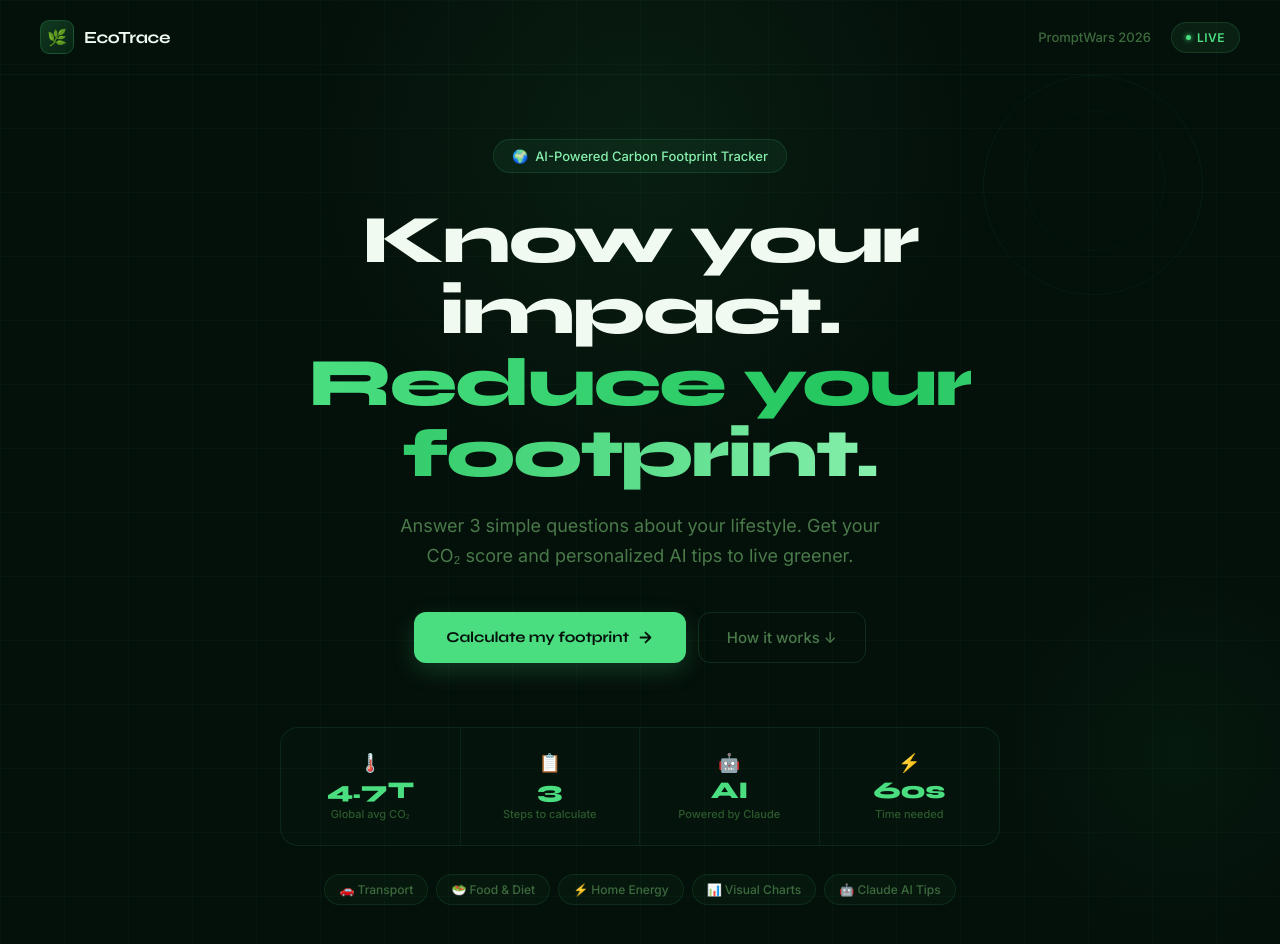
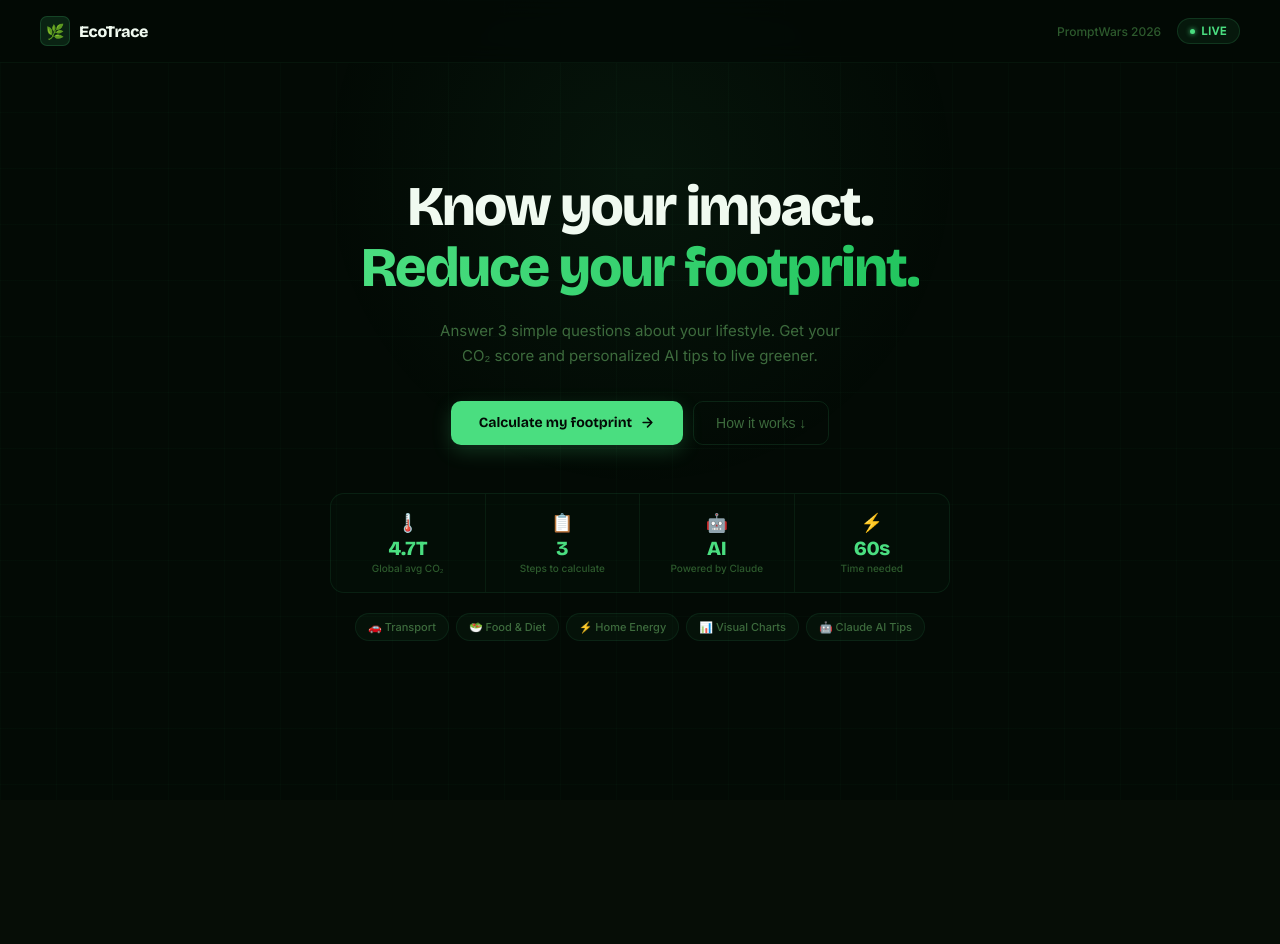
Before and after one commit to Disshuu/carbon-tracker, a React (Create React App) app: page / in a window 1280 px wide. Shown: the top 944 px of the page. After the commit the page ends 800 px from the top, so only its background shows below. Built offline with nearby package versions, Linux system fonts and the light colour scheme.

Commit message:
Fix landing page font sizes

```diff
--- a/src/components/LandingPage.js
+++ b/src/components/LandingPage.js
@@ -1,96 +1,74 @@
 import React, { useEffect, useState } from 'react';
 
 export default function LandingPage({ onStart }) {
-  const [hover, setHover] = useState(false);
-
   useEffect(() => {
     const style = document.createElement('style');
     style.textContent = `
-      @import url('https://fonts.googleapis.com/css2?family=Syne:wght@400;600;700;800&family=Inter:wght@300;400;500;600&display=swap');
-      @keyframes fadeUp { from{opacity:0;transform:translateY(24px)} to{opacity:1;transform:translateY(0)} }
-      @keyframes float { 0%,100%{transform:translateY(0px)} 50%{transform:translateY(-10px)} }
-      @keyframes glow { 0%,100%{opacity:0.5} 50%{opacity:1} }
-      .a1{animation:fadeUp 0.7s cubic-bezier(0.16,1,0.3,1) forwards;opacity:0;animation-delay:0.1s}
-      .a2{animation:fadeUp 0.7s cubic-bezier(0.16,1,0.3,1) forwards;opacity:0;animation-delay:0.2s}
-      .a3{animation:fadeUp 0.7s cubic-bezier(0.16,1,0.3,1) forwards;opacity:0;animation-delay:0.35s}
-      .a4{animation:fadeUp 0.7s cubic-bezier(0.16,1,0.3,1) forwards;opacity:0;animation-delay:0.5s}
-      .a5{animation:fadeUp 0.7s cubic-bezier(0.16,1,0.3,1) forwards;opacity:0;animation-delay:0.65s}
-      .floatEl{animation:float 5s ease-in-out infinite}
-      .statcard:hover{background:rgba(74,222,128,0.08)!important;border-color:rgba(74,222,128,0.25)!important;transform:translateY(-3px)!important}
-      .statcard{transition:all 0.25s ease!important}
-      .pill:hover{background:rgba(74,222,128,0.1)!important;color:#4ade80!important}
-      .pill{transition:all 0.2s!important}
-      .ctabtn:hover{transform:translateY(-2px)!important;box-shadow:0 20px 48px rgba(74,222,128,0.3)!important;background:#22c55e!important}
-      .ctabtn{transition:all 0.2s ease!important}
+      @import url('https://fonts.googleapis.com/css2?family=Bricolage+Grotesque:opsz,wght@12..96,400;12..96,700;12..96,800&family=Inter:wght@300;400;500&display=swap');
+      @keyframes fadeUp{from{opacity:0;transform:translateY(20px)}to{opacity:1;transform:translateY(0)}}
+      @keyframes glow{0%,100%{border-color:rgba(74,222,128,0.15)}50%{border-color:rgba(74,222,128,0.4)}}
+      .a1{animation:fadeUp 0.7s ease forwards;opacity:0;animation-delay:0.05s}
+      .a2{animation:fadeUp 0.7s ease forwards;opacity:0;animation-delay:0.15s}
+      .a3{animation:fadeUp 0.7s ease forwards;opacity:0;animation-delay:0.25s}
+      .a4{animation:fadeUp 0.7s ease forwards;opacity:0;animation-delay:0.35s}
+      .a5{animation:fadeUp 0.7s ease forwards;opacity:0;animation-delay:0.45s}
+      .a6{animation:fadeUp 0.7s ease forwards;opacity:0;animation-delay:0.55s}
+      .glowb{animation:glow 3s ease-in-out infinite}
+      .mainbtn{transition:all 0.2s!important}
+      .mainbtn:hover{transform:translateY(-2px)!important;box-shadow:0 16px 40px rgba(74,222,128,0.3)!important;background:#22c55e!important}
+      .ghostbtn{transition:all 0.2s!important}
+      .ghostbtn:hover{background:rgba(74,222,128,0.07)!important;border-color:rgba(74,222,128,0.25)!important;color:#86efac!important}
+      .sc{transition:all 0.2s!important}
+      .sc:hover{background:rgba(74,222,128,0.07)!important}
+      .pl{transition:all 0.2s!important}
+      .pl:hover{background:rgba(74,222,128,0.08)!important;color:#4ade80!important;border-color:rgba(74,222,128,0.25)!important}
     `;
     document.head.appendChild(style);
   }, []);
 
   return (
     <div style={{
-      minHeight: '100vh',
-      background: '#04100a',
-      color: '#e2f0e2',
-      fontFamily: "'Inter', sans-serif",
-      position: 'relative',
-      overflowX: 'hidden',
+      minHeight: '100vh', background: '#030a05',
+      color: '#e2f0e2', fontFamily: "'Inter', sans-serif",
+      position: 'relative', overflowX: 'hidden',
     }}>
 
-      {/* Background */}
-      <div style={{ position: 'absolute', inset: 0, pointerEvents: 'none', overflow: 'hidden' }}>
+      {/* BG */}
+      <div style={{ position: 'fixed', inset: 0, pointerEvents: 'none', zIndex: 0 }}>
         <div style={{
           position: 'absolute', width: '700px', height: '700px', borderRadius: '50%',
-          background: 'radial-gradient(circle, rgba(74,222,128,0.07) 0%, transparent 70%)',
-          top: '-200px', left: '50%', transform: 'translateX(-50%)',
-        }} />
-        <div style={{
-          position: 'absolute', width: '400px', height: '400px', borderRadius: '50%',
-          background: 'radial-gradient(circle, rgba(34,197,94,0.05) 0%, transparent 70%)',
-          bottom: '0', right: '-100px',
+          background: 'radial-gradient(circle, rgba(74,222,128,0.055) 0%, transparent 65%)',
+          top: '-180px', left: '50%', transform: 'translateX(-50%)',
         }} />
         <div style={{
           position: 'absolute', inset: 0,
-          backgroundImage: 'linear-gradient(rgba(74,222,128,0.03) 1px, transparent 1px), linear-gradient(90deg, rgba(74,222,128,0.03) 1px, transparent 1px)',
-          backgroundSize: '64px 64px',
-        }} />
-        {/* Floating rings */}
-        <div className="floatEl" style={{
-          position: 'absolute', top: '8%', right: '6%',
-          width: '220px', height: '220px', borderRadius: '50%',
-          border: '1px solid rgba(74,222,128,0.07)',
-        }} />
-        <div className="floatEl" style={{
-          position: 'absolute', top: '12%', right: '9%',
-          width: '140px', height: '140px', borderRadius: '50%',
-          border: '1px solid rgba(74,222,128,0.05)',
-          animationDelay: '1.5s',
+          backgroundImage: 'linear-gradient(rgba(74,222,128,0.025) 1px, transparent 1px), linear-gradient(90deg, rgba(74,222,128,0.025) 1px, transparent 1px)',
+          backgroundSize: '56px 56px',
         }} />
       </div>
 
       {/* Navbar */}
       <nav className="a1" style={{
         display: 'flex', justifyContent: 'space-between', alignItems: 'center',
-        padding: '20px 40px', position: 'relative', zIndex: 10,
-        borderBottom: '1px solid rgba(74,222,128,0.06)',
+        padding: '16px 40px', position: 'relative', zIndex: 10,
+        borderBottom: '1px solid rgba(74,222,128,0.05)',
+        background: 'rgba(3,10,5,0.85)', backdropFilter: 'blur(12px)',
       }}>
-        <div style={{ display: 'flex', alignItems: 'center', gap: '10px' }}>
+        <div style={{ display: 'flex', alignItems: 'center', gap: '9px' }}>
           <div style={{
-            width: '34px', height: '34px',
-            background: 'linear-gradient(135deg, rgba(74,222,128,0.2), rgba(34,197,94,0.1))',
-            borderRadius: '9px', display: 'flex', alignItems: 'center', justifyContent: 'center',
-            border: '1px solid rgba(74,222,128,0.2)', fontSize: '16px',
+            width: '30px', height: '30px', borderRadius: '7px', fontSize: '15px',
+            background: 'rgba(74,222,128,0.12)', border: '1px solid rgba(74,222,128,0.18)',
+            display: 'flex', alignItems: 'center', justifyContent: 'center',
           }}>🌿</div>
-          <span style={{ fontFamily: "'Syne', sans-serif", fontWeight: 700, fontSize: '17px', letterSpacing: '-0.02em', color: '#f0faf0' }}>
-            EcoTrace
-          </span>
+          <span style={{ fontFamily: "'Bricolage Grotesque',sans-serif", fontWeight: 800, fontSize: '16px', color: '#f0faf0', letterSpacing: '-0.02em' }}>EcoTrace</span>
         </div>
-        <div style={{ display: 'flex', alignItems: 'center', gap: '20px' }}>
-          <span style={{ fontSize: '13px', color: '#3d6b3d', fontWeight: 500 }}>PromptWars 2026</span>
+        <div style={{ display: 'flex', alignItems: 'center', gap: '16px' }}>
+          <span style={{ fontSize: '12px', color: '#2d5a2d', fontWeight: 500 }}>PromptWars 2026</span>
           <div style={{
             display: 'flex', alignItems: 'center', gap: '6px',
-            padding: '7px 14px', borderRadius: '100px',
-            background: 'rgba(74,222,128,0.08)', border: '1px solid rgba(74,222,128,0.15)',
-            fontSize: '12px', color: '#4ade80', fontWeight: 600, letterSpacing: '0.04em',
+            padding: '5px 12px', borderRadius: '100px',
+            background: 'rgba(74,222,128,0.07)', border: '1px solid rgba(74,222,128,0.15)',
+            fontSize: '11px', color: '#4ade80', fontWeight: 700, letterSpacing: '0.05em',
           }}>
             <div style={{ width: '5px', height: '5px', borderRadius: '50%', background: '#4ade80', boxShadow: '0 0 5px #4ade80' }} />
             LIVE
@@ -98,113 +76,113 @@ export default function LandingPage({ onStart }) {
         </div>
       </nav>
 
-      {/* Hero content */}
+      {/* Hero */}
       <div style={{
-        maxWidth: '960px', margin: '0 auto',
-        padding: '64px 40px 48px',
+        maxWidth: '780px', margin: '0 auto',
+        padding: '56px 32px 40px',
         position: 'relative', zIndex: 10,
         display: 'flex', flexDirection: 'column', alignItems: 'center', textAlign: 'center',
       }}>
 
         {/* Badge */}
-        <div className="a1" style={{
+        <div className="a1 glowb" style={{
           display: 'inline-flex', alignItems: 'center', gap: '8px',
-          padding: '8px 18px', borderRadius: '100px', marginBottom: '32px',
-          background: 'rgba(74,222,128,0.06)', border: '1px solid rgba(74,222,128,0.14)',
-          fontSize: '13px', color: '#86efac', fontWeight: 500,
+          padding: '7px 16px', borderRadius: '100px', marginBottom: '28px',
+          background: 'rgba(74,222,128,0.05)', border: '1px solid rgba(74,222,128,0.18)',
+          fontSize: '12px', color: '#86efac', fontWeight: 500,
         }}>
           🌍 &nbsp;AI-Powered Carbon Footprint Tracker
         </div>
 
-        {/* Heading */}
+        {/* Heading — properly sized */}
         <h1 className="a2" style={{
-          fontFamily: "'Syne', sans-serif",
-          fontSize: 'clamp(36px, 5.5vw, 68px)',
-          fontWeight: 800,
-          lineHeight: 1.05,
+          fontFamily: "'Bricolage Grotesque',sans-serif",
+          fontSize: 'clamp(32px, 4.5vw, 56px)',
+          fontWeight: 800, lineHeight: 1.05,
           letterSpacing: '-0.03em',
-          marginBottom: '20px',
-          color: '#f0faf0',
-          maxWidth: '780px',
+          color: '#f0faf0', marginBottom: '2px',
+          maxWidth: '640px',
         }}>
-          Know your impact.<br />
-          <span style={{
-            background: 'linear-gradient(90deg, #4ade80, #22c55e, #86efac)',
-            WebkitBackgroundClip: 'text', WebkitTextFillColor: 'transparent', backgroundClip: 'text',
-          }}>Reduce your footprint.</span>
+          Know your impact.
+        </h1>
+        <h1 className="a2" style={{
+          fontFamily: "'Bricolage Grotesque',sans-serif",
+          fontSize: 'clamp(32px, 4.5vw, 56px)',
+          fontWeight: 800, lineHeight: 1.05,
+          letterSpacing: '-0.03em',
+          marginBottom: '20px', maxWidth: '640px',
+          background: 'linear-gradient(90deg, #4ade80, #22c55e)',
+          WebkitBackgroundClip: 'text', WebkitTextFillColor: 'transparent', backgroundClip: 'text',
+        }}>
+          Reduce your footprint.
         </h1>
 
-        {/* Subheading */}
+        {/* Subtitle */}
         <p className="a3" style={{
-          fontSize: 'clamp(15px, 1.8vw, 18px)',
-          color: '#4a7a4a', lineHeight: 1.7, fontWeight: 400,
-          maxWidth: '480px', marginBottom: '40px',
+          fontSize: '15px', color: '#3d6b3d', lineHeight: 1.7,
+          maxWidth: '400px', marginBottom: '32px', fontWeight: 400,
         }}>
           Answer 3 simple questions about your lifestyle. Get your CO₂ score and personalized AI tips to live greener.
         </p>
 
-        {/* CTA buttons */}
-        <div className="a4" style={{ display: 'flex', gap: '12px', flexWrap: 'wrap', justifyContent: 'center', marginBottom: '64px' }}>
-          <button className="ctabtn" onClick={onStart} style={{
-            padding: '15px 32px',
-            background: '#4ade80', color: '#04100a',
-            border: 'none', borderRadius: '12px',
-            fontSize: '15px', fontWeight: 700,
-            fontFamily: "'Syne', sans-serif",
-            cursor: 'pointer', letterSpacing: '-0.01em',
+        {/* Buttons */}
+        <div className="a4" style={{ display: 'flex', gap: '10px', flexWrap: 'wrap', justifyContent: 'center', marginBottom: '48px' }}>
+          <button className="mainbtn" onClick={onStart} style={{
+            padding: '13px 28px', background: '#4ade80', color: '#030a05',
+            border: 'none', borderRadius: '10px', fontSize: '14px', fontWeight: 700,
+            fontFamily: "'Bricolage Grotesque',sans-serif", cursor: 'pointer',
             display: 'flex', alignItems: 'center', gap: '8px',
-            boxShadow: '0 8px 24px rgba(74,222,128,0.2)',
+            boxShadow: '0 6px 20px rgba(74,222,128,0.2)',
           }}>
             Calculate my footprint
-            <svg width="17" height="17" viewBox="0 0 24 24" fill="none" stroke="currentColor" strokeWidth="2.5" strokeLinecap="round" strokeLinejoin="round">
+            <svg width="15" height="15" viewBox="0 0 24 24" fill="none" stroke="currentColor" strokeWidth="2.5" strokeLinecap="round" strokeLinejoin="round">
               <path d="M5 12h14M12 5l7 7-7 7" />
             </svg>
           </button>
-          <button style={{
-            padding: '15px 28px',
-            background: 'transparent', color: '#4a7a4a',
-            border: '1px solid rgba(74,222,128,0.15)', borderRadius: '12px',
-            fontSize: '15px', fontWeight: 500, cursor: 'pointer',
-            fontFamily: "'Inter', sans-serif",
+          <button className="ghostbtn" style={{
+            padding: '13px 22px', background: 'transparent', color: '#3d6b3d',
+            border: '1px solid rgba(74,222,128,0.12)', borderRadius: '10px',
+            fontSize: '14px', fontWeight: 500, cursor: 'pointer',
           }}>
             How it works ↓
           </button>
         </div>
 
-        {/* Stats grid */}
+        {/* Stats */}
         <div className="a5" style={{
-          display: 'grid', gridTemplateColumns: 'repeat(4, 1fr)',
-          gap: '0', width: '100%', maxWidth: '720px',
-          border: '1px solid rgba(74,222,128,0.1)', borderRadius: '18px',
-          overflow: 'hidden', background: 'rgba(74,222,128,0.02)',
-          marginBottom: '28px',
+          display: 'grid', gridTemplateColumns: 'repeat(4,1fr)',
+          width: '100%', maxWidth: '620px',
+          border: '1px solid rgba(74,222,128,0.09)', borderRadius: '14px',
+          overflow: 'hidden', background: 'rgba(74,222,128,0.015)',
+          marginBottom: '20px',
         }}>
           {[
-            { num: '4.7T', label: 'Global avg CO₂', icon: '🌡️' },
-            { num: '3', label: 'Steps to calculate', icon: '📋' },
-            { num: 'AI', label: 'Powered by Claude', icon: '🤖' },
-            { num: '60s', label: 'Time needed', icon: '⚡' },
+            { icon: '🌡️', num: '4.7T', label: 'Global avg CO₂' },
+            { icon: '📋', num: '3', label: 'Steps to calculate' },
+            { icon: '🤖', num: 'AI', label: 'Powered by Claude' },
+            { icon: '⚡', num: '60s', label: 'Time needed' },
           ].map((s, i) => (
-            <div key={i} className="statcard" style={{
-              padding: '24px 16px', textAlign: 'center',
-              borderRight: i < 3 ? '1px solid rgba(74,222,128,0.08)' : 'none',
+            <div key={i} className="sc" style={{
+              padding: '18px 10px', textAlign: 'center',
+              borderRight: i < 3 ? '1px solid rgba(74,222,128,0.07)' : 'none',
             }}>
-              <div style={{ fontSize: '18px', marginBottom: '6px' }}>{s.icon}</div>
+              <div style={{ fontSize: '18px', marginBottom: '5px' }}>{s.icon}</div>
               <div style={{
-                fontFamily: "'Syne', sans-serif", fontSize: '24px', fontWeight: 800,
-                color: '#4ade80', letterSpacing: '-0.02em', lineHeight: 1,
+                fontFamily: "'Bricolage Grotesque',sans-serif",
+                fontSize: '20px', fontWeight: 800, color: '#4ade80',
+                letterSpacing: '-0.02em', lineHeight: 1,
               }}>{s.num}</div>
-              <div style={{ fontSize: '11px', color: '#2d5a2d', marginTop: '4px', fontWeight: 500 }}>{s.label}</div>
+              <div style={{ fontSize: '10px', color: '#2d5a2d', marginTop: '4px', fontWeight: 500 }}>{s.label}</div>
             </div>
           ))}
         </div>
 
-        {/* Feature pills */}
-        <div className="a5" style={{ display: 'flex', gap: '8px', flexWrap: 'wrap', justifyContent: 'center' }}>
+        {/* Pills */}
+        <div className="a6" style={{ display: 'flex', gap: '7px', flexWrap: 'wrap', justifyContent: 'center' }}>
           {['🚗 Transport', '🥗 Food & Diet', '⚡ Home Energy', '📊 Visual Charts', '🤖 Claude AI Tips'].map(f => (
-            <div key={f} className="pill" style={{
-              padding: '7px 14px', borderRadius: '100px', fontSize: '12px', fontWeight: 500,
-              background: 'rgba(74,222,128,0.04)', border: '1px solid rgba(74,222,128,0.1)',
+            <div key={f} className="pl" style={{
+              padding: '6px 12px', borderRadius: '100px', fontSize: '11px', fontWeight: 500,
+              background: 'rgba(74,222,128,0.04)', border: '1px solid rgba(74,222,128,0.09)',
               color: '#3d6b3d', cursor: 'default',
             }}>{f}</div>
           ))}
```
